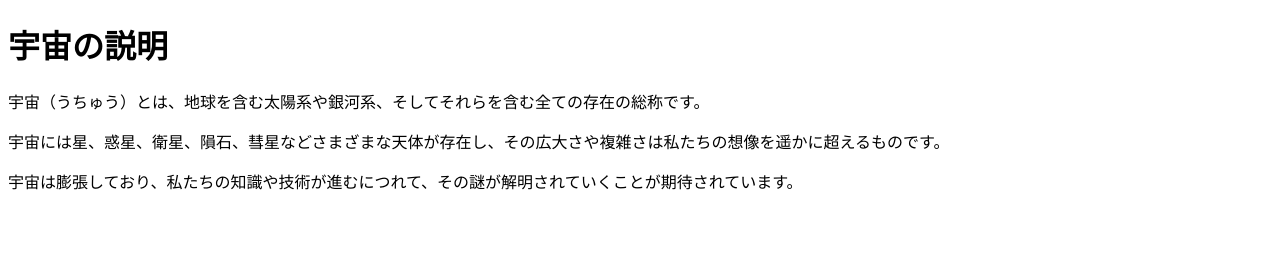
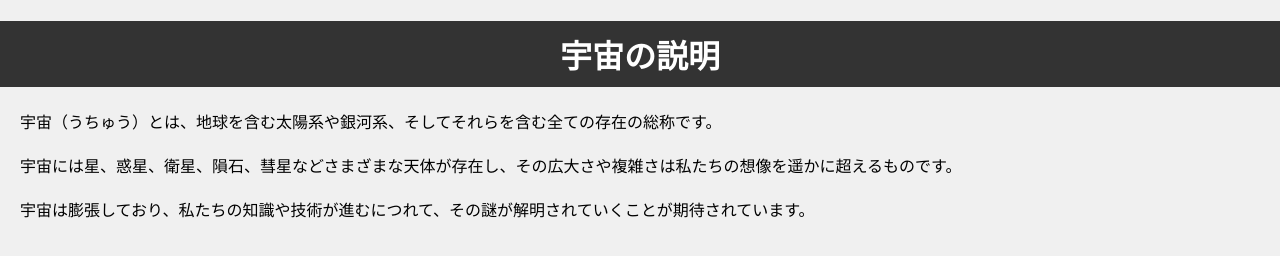
Before and after one commit to true525/test2, a plain HTML site: page index.html in a window 1280 px wide. Drawn offline with Linux system fonts and the light colour scheme.

Commit message:
Update index.html

```diff
--- a/index.html
+++ b/index.html
@@ -3,11 +3,35 @@
 <head>
 <meta charset="UTF-8">
 <title>宇宙の説明</title>
+<style>
+    body {
+        font-family: Arial, sans-serif;
+        background-color: #f0f0f0;
+        margin: 0;
+        padding: 0;
+    }
+    h1 {
+        background-color: #333;
+        color: #fff;
+        padding: 10px;
+        text-align: center;
+    }
+    p {
+        margin: 20px;
+        font-size: 16px;
+        text-align: justify;
+    }
+</style>
 </head>
 <body>
 <h1>宇宙の説明</h1>
 <p>宇宙（うちゅう）とは、地球を含む太陽系や銀河系、そしてそれらを含む全ての存在の総称です。</p>
 <p>宇宙には星、惑星、衛星、隕石、彗星などさまざまな天体が存在し、その広大さや複雑さは私たちの想像を遥かに超えるものです。</p>
 <p>宇宙は膨張しており、私たちの知識や技術が進むにつれて、その謎が解明されていくことが期待されています。</p>
+
+<script>
+    alert("宇宙の謎に迫る！");
+</script>
+
 </body>
 </html>
```
